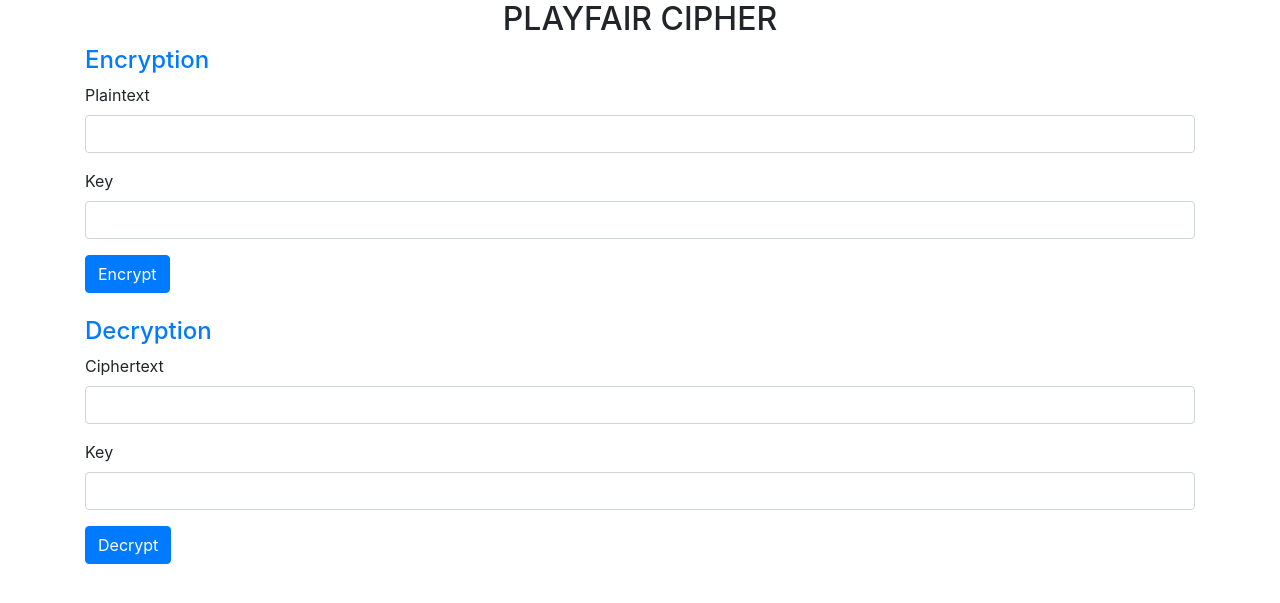
After one commit to notyourtuan/NguyenHoangAnhTuan_2280603532, a Flask app: template Lab_02/templates/playfair.html in a window 1280 px wide. The commit adds this page. Shown: the top 603 px of the page. Run offline with Flask 3, Linux system fonts and the light colour scheme; the template is opened without the code that fills it, so the values that code supplies are empty.

Commit message:
[update] lab02

```diff
--- a/Lab_02/templates/caesar.html
+++ b/Lab_02/templates/caesar.html
@@ -29,6 +29,7 @@
 
                         </div>
                         <button type="submit" class="btn btn-primary">Encrypt</button>
+                    </form>
 
                 </td>
             </tr>
--- /dev/null
+++ b/Lab_02/templates/playfair.html
@@ -0,0 +1,40 @@
+<!DOCTYPE html>
+<html lang="en">
+<head>
+    <meta charset="UTF-8">
+    <meta name="viewport" content="width=device-width, initial-scale=1.0">
+    <title>Playfair Cipher</title>
+    <link rel="stylesheet" href="http://cdn.jsdelivr.net/npm/bootstrap@4.6.2/dist/css/bootstrap.min.css">
+</head>
+<body>
+    <div class="container">
+        <h2 class="text-center">PLAYFAIR CIPHER</h2>
+
+        <h4 class="text-primary">Encryption</h4>
+        <form method="POST" action="/playfair/encrypt">
+            <div class="mb-3">
+                <label>Plaintext</label>
+                <input type="text" class="form-control" name="inputPlainText" required />
+            </div>
+            <div class="mb-3">
+                <label>Key</label>
+                <input type="text" class="form-control" name="inputKeyPlain" required />
+            </div>
+            <button type="submit" class="btn btn-primary">Encrypt</button>
+        </form>
+
+        <h4 class="text-primary mt-4">Decryption</h4>
+        <form method="POST" action="/playfair/decrypt">
+            <div class="mb-3">
+                <label>Ciphertext</label>
+                <input type="text" class="form-control" name="inputCipherText" required />
+            </div>
+            <div class="mb-3">
+                <label>Key</label>
+                <input type="text" class="form-control" name="inputKeyCipher" required />
+            </div>
+            <button type="submit" class="btn btn-primary">Decrypt</button>
+        </form>
+    </div>
+</body>
+</html>
```
Also changed, not shown: Lab_02/templates/railfence.html (added, +40 -0 lines), Lab_02/templates/vigenere.html (added, +40 -0 lines).
